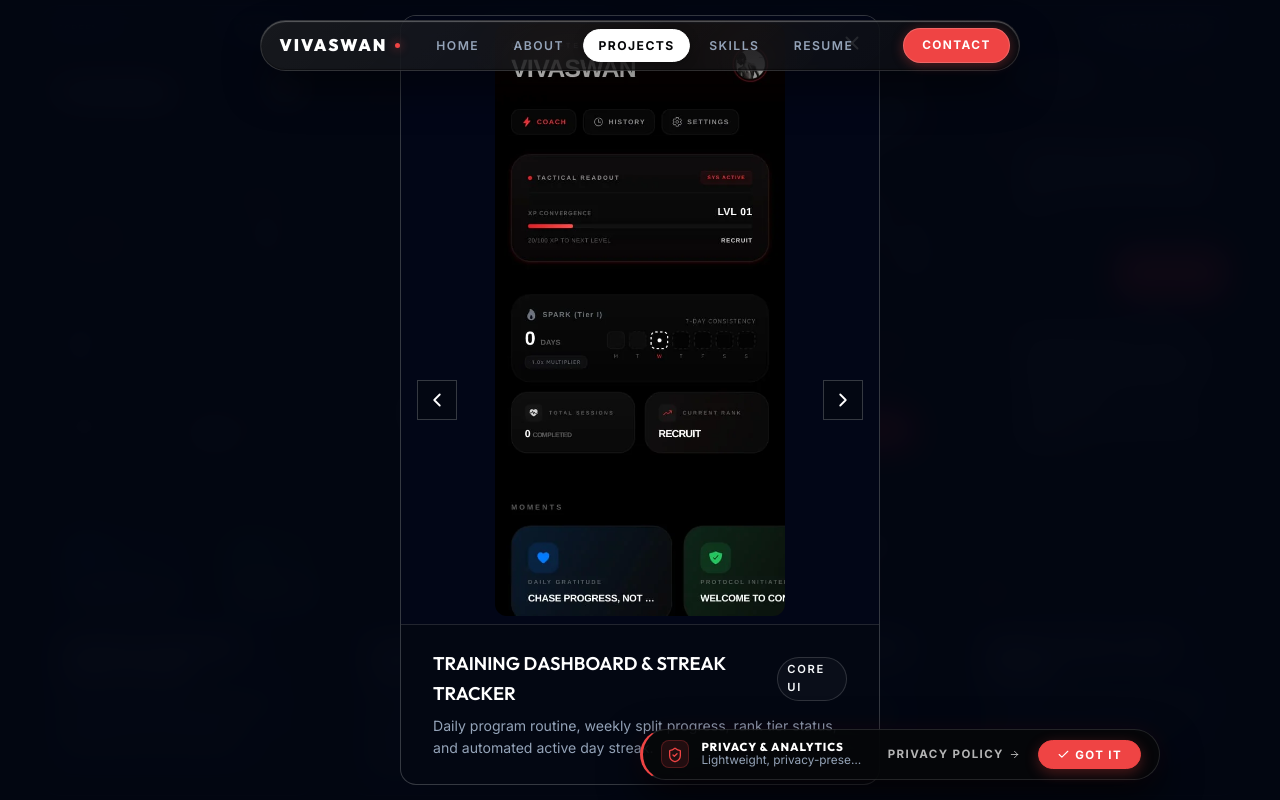
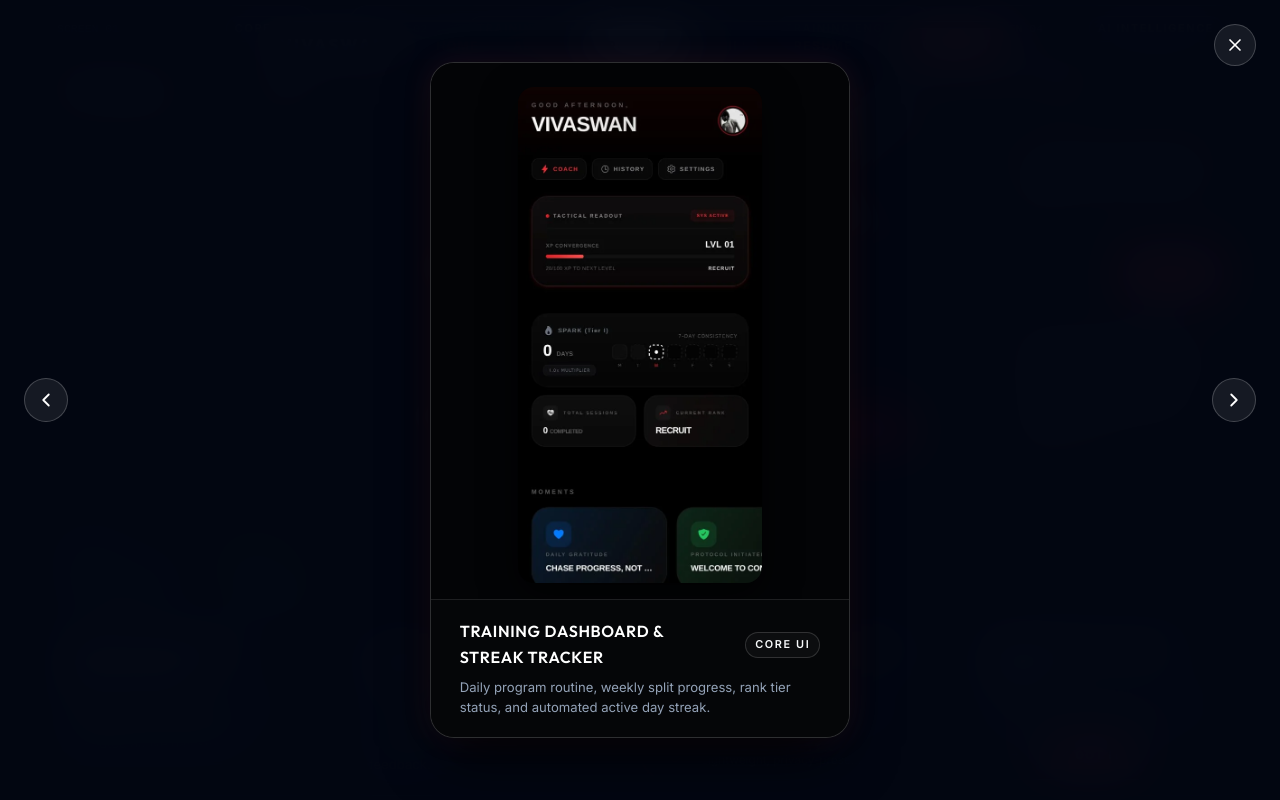
Before and after one commit to vivaswanshetty/Portfolio-Website, a React (Vite) app: page /projects/conquerone in a window 1280 px wide. Both pictures are taken after a click on the element 178 px from the left and 2197 px from the top of the page. Shown: the part 1797-2597 px from the top of the page. Built offline with nearby package versions, Linux system fonts and the light colour scheme.

Commit message:
fix(lightbox): portal modal to document.body, prevent navbar collision and fix arrow overlap

```diff
--- a/src/components/ProjectDetail.jsx
+++ b/src/components/ProjectDetail.jsx
@@ -1,4 +1,5 @@
 import React, { useState, useEffect } from 'react';
+import { createPortal } from 'react-dom';
 import { useParams, Link, useNavigate } from 'react-router-dom';
 import { motion, AnimatePresence } from 'framer-motion';
 import {
@@ -19,6 +20,17 @@ const ProjectDetail = () => {
     useEffect(() => {
         window.scrollTo(0, 0);
     }, [slug]);
+
+    // Lock background scroll when lightbox modal is open
+    useEffect(() => {
+        if (selectedImage) {
+            const originalOverflow = document.body.style.overflow;
+            document.body.style.overflow = 'hidden';
+            return () => {
+                document.body.style.overflow = originalOverflow;
+            };
+        }
+    }, [selectedImage]);
 
     const projectIndex = portfolioData.projects.findIndex(p => p.slug === slug);
     const project = portfolioData.projects[projectIndex];
@@ -505,7 +517,8 @@ const ProjectDetail = () => {
                 </Link>
             </div>
 
-            {/* Lightbox Modal */}
+            {/* Lightbox Modal rendered via Portal directly into document.body */}
+            {typeof document !== 'undefined' && createPortal(
                 <AnimatePresence>
                     {selectedImage && (
                         <motion.div
@@ -517,121 +530,192 @@ const ProjectDetail = () => {
                             style={{
                                 position: 'fixed',
                                 inset: 0,
-                            background: 'rgba(3, 7, 18, 0.95)',
-                            backdropFilter: 'blur(16px)',
-                            zIndex: 10000,
+                                background: 'rgba(3, 7, 18, 0.96)',
+                                backdropFilter: 'blur(24px)',
+                                WebkitBackdropFilter: 'blur(24px)',
+                                zIndex: 999999,
                                 display: 'flex',
                                 alignItems: 'center',
                                 justifyContent: 'center',
-                            padding: '2rem'
+                                padding: '1.5rem',
+                                boxSizing: 'border-box'
                             }}
                         >
-                        <motion.div
-                            initial={{ scale: 0.95, opacity: 0 }}
-                            animate={{ scale: 1, opacity: 1 }}
-                            exit={{ scale: 0.95, opacity: 0 }}
-                            onClick={(e) => e.stopPropagation()}
-                            style={{
-                                width: '100%',
-                                maxWidth: isMobileApp ? '480px' : '1150px',
-                                background: '#030712',
-                                border: '1px solid rgba(255, 255, 255, 0.2)',
-                                position: 'relative',
-                                display: 'flex',
-                                flexDirection: 'column',
-                                borderRadius: isMobileApp ? '16px' : '4px',
-                                overflow: 'hidden'
-                            }}
-                        >
-                            {/* Close button */}
+                            {/* Fixed Close Button at top-right of screen */}
                             <button
                                 onClick={() => setSelectedImage(null)}
                                 style={{
-                                    position: 'absolute',
-                                    top: '1rem',
-                                    right: '1rem',
-                                    background: 'none',
-                                    border: 'none',
+                                    position: 'fixed',
+                                    top: '1.5rem',
+                                    right: '1.5rem',
+                                    width: '42px',
+                                    height: '42px',
+                                    borderRadius: '50%',
+                                    background: 'rgba(255, 255, 255, 0.08)',
+                                    border: '1px solid rgba(255, 255, 255, 0.2)',
                                     color: '#ffffff',
+                                    display: 'flex',
+                                    alignItems: 'center',
+                                    justifyContent: 'center',
                                     cursor: 'pointer',
-                                    zIndex: 10
+                                    zIndex: 1000000,
+                                    transition: 'all 0.2s cubic-bezier(0.16, 1, 0.3, 1)'
+                                }}
+                                onMouseEnter={(e) => {
+                                    e.currentTarget.style.background = '#ef4444';
+                                    e.currentTarget.style.borderColor = '#ef4444';
+                                }}
+                                onMouseLeave={(e) => {
+                                    e.currentTarget.style.background = 'rgba(255, 255, 255, 0.08)';
+                                    e.currentTarget.style.borderColor = 'rgba(255, 255, 255, 0.2)';
                                 }}
                                 title="Close (Esc)"
+                                aria-label="Close lightbox"
                             >
-                                <X size={22} />
+                                <X size={20} />
                             </button>
 
-                            {/* Prev / Next buttons */}
+                            {/* Floating Prev / Next Controls outside the card */}
                             {screenshots.length > 1 && (
                                 <>
                                     <button
                                         onClick={handlePrevImage}
                                         style={{
-                                            position: 'absolute',
-                                            left: '1rem',
+                                            position: 'fixed',
+                                            left: '1.5rem',
                                             top: '50%',
                                             transform: 'translateY(-50%)',
-                                            background: '#030712',
+                                            background: 'rgba(255, 255, 255, 0.08)',
                                             border: '1px solid rgba(255, 255, 255, 0.2)',
-                                            color: '#fff',
-                                            width: '40px',
-                                            height: '40px',
+                                            color: '#ffffff',
+                                            width: '44px',
+                                            height: '44px',
+                                            borderRadius: '50%',
                                             display: 'flex',
                                             alignItems: 'center',
                                             justifyContent: 'center',
                                             cursor: 'pointer',
-                                            zIndex: 10
+                                            zIndex: 1000000,
+                                            transition: 'all 0.2s cubic-bezier(0.16, 1, 0.3, 1)'
+                                        }}
+                                        onMouseEnter={(e) => {
+                                            e.currentTarget.style.background = 'rgba(255, 255, 255, 0.2)';
+                                            e.currentTarget.style.transform = 'translateY(-50%) scale(1.08)';
+                                        }}
+                                        onMouseLeave={(e) => {
+                                            e.currentTarget.style.background = 'rgba(255, 255, 255, 0.08)';
+                                            e.currentTarget.style.transform = 'translateY(-50%) scale(1)';
                                         }}
                                         title="Previous (Left Arrow)"
+                                        aria-label="Previous screenshot"
                                     >
                                         <ChevronLeft size={22} />
                                     </button>
                                     <button
                                         onClick={handleNextImage}
                                         style={{
-                                            position: 'absolute',
-                                            right: '1rem',
+                                            position: 'fixed',
+                                            right: '1.5rem',
                                             top: '50%',
                                             transform: 'translateY(-50%)',
-                                            background: '#030712',
+                                            background: 'rgba(255, 255, 255, 0.08)',
                                             border: '1px solid rgba(255, 255, 255, 0.2)',
-                                            color: '#fff',
-                                            width: '40px',
-                                            height: '40px',
+                                            color: '#ffffff',
+                                            width: '44px',
+                                            height: '44px',
+                                            borderRadius: '50%',
                                             display: 'flex',
                                             alignItems: 'center',
                                             justifyContent: 'center',
                                             cursor: 'pointer',
-                                            zIndex: 10
+                                            zIndex: 1000000,
+                                            transition: 'all 0.2s cubic-bezier(0.16, 1, 0.3, 1)'
+                                        }}
+                                        onMouseEnter={(e) => {
+                                            e.currentTarget.style.background = 'rgba(255, 255, 255, 0.2)';
+                                            e.currentTarget.style.transform = 'translateY(-50%) scale(1.08)';
+                                        }}
+                                        onMouseLeave={(e) => {
+                                            e.currentTarget.style.background = 'rgba(255, 255, 255, 0.08)';
+                                            e.currentTarget.style.transform = 'translateY(-50%) scale(1)';
                                         }}
                                         title="Next (Right Arrow)"
+                                        aria-label="Next screenshot"
                                     >
                                         <ChevronRight size={22} />
                                     </button>
                                 </>
                             )}
 
-                            <div style={{ width: '100%', maxHeight: '76vh', overflow: 'hidden', display: 'flex', alignItems: 'center', justifyContent: 'center', background: '#020617', padding: isMobileApp ? '1.25rem 1rem' : '0.5rem' }}>
-                                <img src={selectedImage.src} alt={selectedImage.title} style={{ maxWidth: '100%', maxHeight: '74vh', objectFit: 'contain', borderRadius: isMobileApp ? '12px' : '2px' }} />
+                            {/* Center Modal Card */}
+                            <motion.div
+                                initial={{ scale: 0.96, opacity: 0 }}
+                                animate={{ scale: 1, opacity: 1 }}
+                                exit={{ scale: 0.96, opacity: 0 }}
+                                transition={{ duration: 0.25, ease: [0.16, 1, 0.3, 1] }}
+                                onClick={(e) => e.stopPropagation()}
+                                style={{
+                                    width: '100%',
+                                    maxWidth: isMobileApp ? '420px' : '1080px',
+                                    maxHeight: 'calc(100vh - 4rem)',
+                                    background: '#060709',
+                                    border: '1px solid rgba(255, 255, 255, 0.16)',
+                                    borderRadius: isMobileApp ? '24px' : '12px',
+                                    position: 'relative',
+                                    display: 'flex',
+                                    flexDirection: 'column',
+                                    overflow: 'hidden',
+                                    boxShadow: '0 25px 60px -15px rgba(0, 0, 0, 0.95), 0 0 30px rgba(239, 68, 68, 0.1)'
+                                }}
+                            >
+                                <div style={{
+                                    flex: '1 1 auto',
+                                    minHeight: 0,
+                                    overflow: 'hidden',
+                                    display: 'flex',
+                                    alignItems: 'center',
+                                    justifyContent: 'center',
+                                    background: '#030406',
+                                    padding: isMobileApp ? '1.5rem 1.5rem 1rem' : '1rem'
+                                }}>
+                                    <img
+                                        src={selectedImage.src}
+                                        alt={selectedImage.title}
+                                        style={{
+                                            maxWidth: '100%',
+                                            maxHeight: isMobileApp ? '62vh' : '68vh',
+                                            objectFit: 'contain',
+                                            borderRadius: isMobileApp ? '16px' : '4px',
+                                            display: 'block',
+                                            boxShadow: isMobileApp ? '0 12px 36px rgba(0, 0, 0, 0.7)' : 'none'
+                                        }}
+                                    />
                                 </div>
 
-                            <div style={{ padding: '1.5rem 2rem', borderTop: '1px solid rgba(255, 255, 255, 0.12)' }}>
+                                <div style={{
+                                    flexShrink: 0,
+                                    padding: '1.2rem 1.8rem',
+                                    borderTop: '1px solid rgba(255, 255, 255, 0.1)',
+                                    background: 'rgba(6, 7, 9, 0.95)'
+                                }}>
                                     <div style={{ display: 'flex', alignItems: 'center', justifyContent: 'space-between', gap: '1rem', marginBottom: '0.4rem' }}>
-                                    <h3 style={{ margin: 0, fontSize: '1.15rem', color: '#fff', fontFamily: 'var(--font-heading)', textTransform: 'uppercase' }}>
+                                        <h3 style={{ margin: 0, fontSize: '1rem', color: '#ffffff', fontFamily: 'var(--font-heading)', textTransform: 'uppercase', letterSpacing: '0.04em' }}>
                                             {selectedImage.title}
                                         </h3>
-                                    <span className="editorial-badge" style={{ padding: '0.2rem 0.6rem', fontSize: '0.7rem' }}>
+                                        <span className="editorial-badge" style={{ padding: '0.2rem 0.55rem', fontSize: '0.68rem', flexShrink: 0 }}>
                                             {selectedImage.category}
                                         </span>
                                     </div>
-                                <p style={{ margin: 0, fontSize: '0.88rem', color: 'var(--text-muted)', lineHeight: 1.6 }}>
+                                    <p style={{ margin: 0, fontSize: '0.82rem', color: 'var(--text-muted)', lineHeight: 1.55 }}>
                                         {selectedImage.description}
                                     </p>
                                 </div>
                             </motion.div>
                         </motion.div>
                     )}
-            </AnimatePresence>
+                </AnimatePresence>,
+                document.body
+            )}
         </div>
     );
 };
```
Lines whose indentation alone changed are shown as unchanged.
